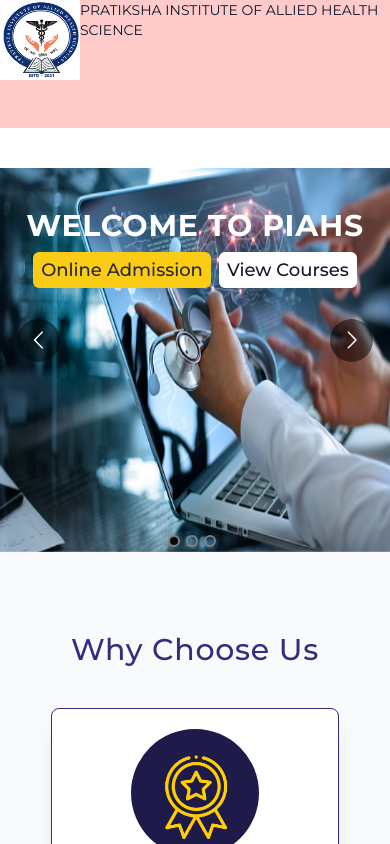
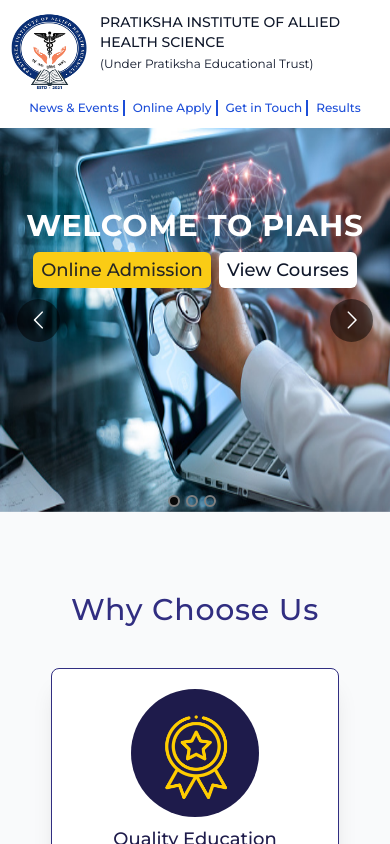
Before and after one commit to naochaLuwang/piahs, a Next.js app: page / in a window 390 px wide. Shown: the top 844 px of the page. Built offline with nearby package versions, Linux system fonts and the light colour scheme; no server answers; the database is empty.

Commit message:
mobile header added

```diff
--- a/components/Header/MobileHeader.tsx
+++ b/components/Header/MobileHeader.tsx
@@ -1,12 +1,40 @@
 import Image from "next/image";
+import Link from "next/link";
 
 const MobileHeader = () => {
   return (
-    <div className="flex items-start w-full h-32 bg-red-200 lg:hidden">
-      <div className="relative flex-shrink-0 w-20 h-20">
-        <Image src="/PIAHS_logo.png" alt="logo" fill />
+    <div className="flex flex-col w-full h-32 px-2 py-3 shadow-sm lg:hidden">
+      <div className="flex w-full space-x-3">
+        <div className="relative flex-shrink-0 w-20 h-20">
+          <Image src="/PIAHS_logo.png" alt="logo" fill />
+        </div>
+        <div className="flex flex-col space-y-1">
+          <h1 className="text-sm font-medium">
+            PRATIKSHA INSTITUTE OF ALLIED HEALTH SCIENCE
+          </h1>
+          <p className="text-xs">(Under Pratiksha Educational Trust)</p>
+        </div>
       </div>
-      <h1 className="text-sm">PRATIKSHA INSTITUTE OF ALLIED HEALTH SCIENCE</h1>
+      <div className="flex items-center justify-center mt-2 space-x-2 text-xs font-medium text-blue-700">
+        <Link href="/">
+          <h1 className="pr-1 border-0 border-r-2 border-blue-700">
+            News & Events
+          </h1>
+        </Link>
+        <Link href="/">
+          <h1 className="pr-1 border-0 border-r-2 border-blue-700">
+            Online Apply
+          </h1>
+        </Link>
+        <Link href="/">
+          <h1 className="pr-1 border-0 border-r-2 border-blue-700">
+            Get in Touch
+          </h1>
+        </Link>
+        <Link href="/">
+          <h1>Results</h1>
+        </Link>
+      </div>
     </div>
   );
 };
--- a/components/Home/Carousal.tsx
+++ b/components/Home/Carousal.tsx
@@ -80,7 +80,7 @@ const HomeCarousal = ({ carousalImages }: any) => {
             {carousalImages.map((image: any) => (
               <div
                 key={image.title}
-                className="relative w-full lg:h-[82vh] h-96 mt-10"
+                className="relative w-full lg:h-[82vh] h-96 lg:mt-10"
               >
                 <Image
                   src={image.url}
```
